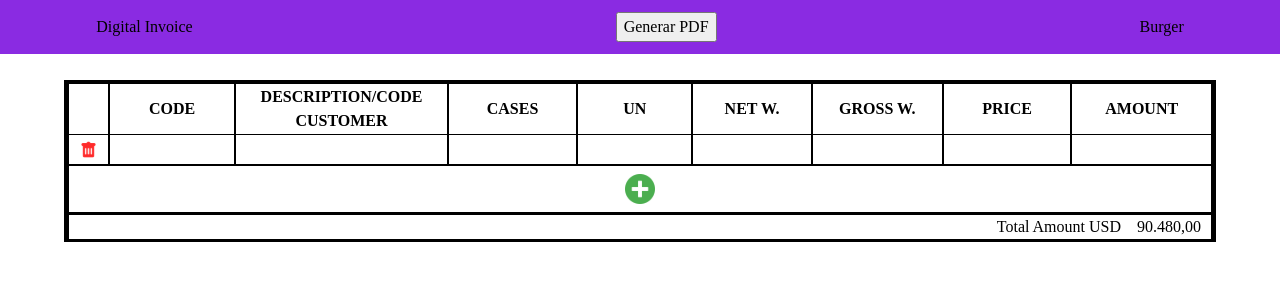
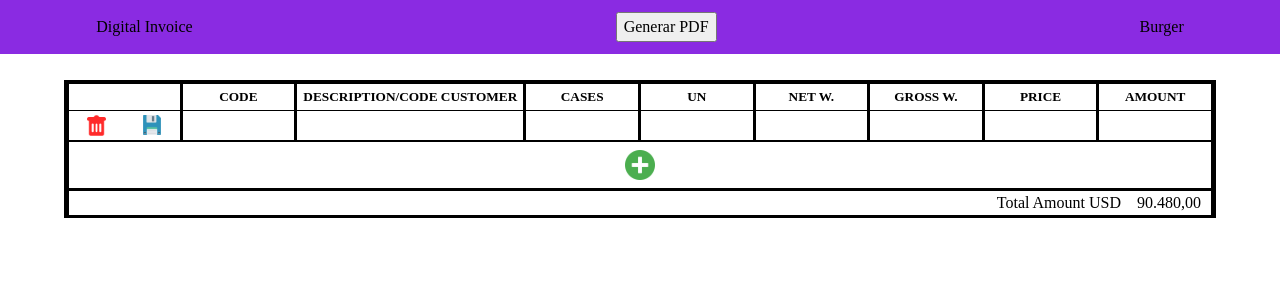
Before and after one commit to PDFgenerator/PDFgenerator.github.io, a React (Create React App) app: page / in a window 1280 px wide. Shown: the top 300 px of the page. Built offline with nearby package versions, Linux system fonts and the light colour scheme; a web font is replaced by a local one.

Commit message:
rework table html and styles

```diff
--- a/src/App/Inovoice/RowCard/rowCard.jsx
+++ b/src/App/Inovoice/RowCard/rowCard.jsx
@@ -5,23 +5,23 @@ import disquete from "../../../Assets/disquete.svg";
 export function RowCard() {
 
     const save = () => {
-
+        console.log("eeepa")
     }
 
     return (
-        <tr className={css.RowStyles}>
-            <td className={css.FirstInput}>
+        <form action="" className={css.RowStyles}>
+            <div className={css.FirstInput}>
                 <button><img className={css.Bucket} src={bucket} alt="bucket" /></button>
-                {/* <button onClick={ () =>  } ><img src={disquete} alt="disquete" /></button> */}
-            </td>
-            <td><input type="number" step="1"/></td>
-            <td><input className={css.InputText} type="text" /></td>
-            <td><input type="number" step="1"/></td>
-            <td><input type="number" step="1"/></td>
-            <td><input type="number" step="0.001"/></td>
-            <td><input type="number" step="0.001"/></td>
-            <td><input type="number" step="0.01"/></td>
-            <td><input type="number" step="0.01"/></td>
-        </tr>
+                <button onClick={ () => save() } ><img src={disquete} alt="disquete" /></button>
+            </div>
+            <input className={css.code} type="number" step="1"/>
+            <input className={css.description} type="text" />
+            <input className={css.cases} type="number" step="1"/>
+            <input className={css.un} type="number" step="1"/>
+            <input className={css.net} type="number" step="0.001"/>
+            <input className={css.gross} type="number" step="0.001"/>
+            <input className={css.price} type="number" step="0.01"/>
+            <input className={css.amount} type="number" step="0.01"/>
+        </form>
     )
 }
--- a/src/App/Inovoice/RowCard/rowCard.module.css
+++ b/src/App/Inovoice/RowCard/rowCard.module.css
@@ -1,37 +1,50 @@
 input {
     width: 100%;
     border-style: none;
+    border-left: 1px solid black;
+    border-right: 2px solid black;
+
     text-align: right;
-}
 
-.InputText {
-    text-align: left !important;
+    padding: 0;
 }
 
 .RowStyles {
+    display: flex;
+
+}
+.FirstInput {
+    width:10%;
+    border-right: 2px solid black;
     border-left: 2px solid black;
-}
-
-.RowStyles td {
-    border-right: 2px solid black;
-}
-
-.FirstInput {
 
     display: flex;
-    flex-direction: row;
-
-    padding: 5px;
-    margin-right: -1px;
+    padding: 4px 0;
 }
+.code { width: 10%; }
+.description { width: 20%; text-align: left !important;}
+.cases { width: 10%; }
+.un { width: 10%; }
+.net { width: 10%; }
+.gross { width: 10%; }
+.price { width: 10%; }
+.amount { width: 10%; }
 
 .FirstInput button {
     border: none;
     background: none;
+    width: 50%;
+    margin: 0!important;
+
+    padding: 0;
+
+    display: flex;
+    align-items: center;
+    justify-content: center;
 }
 
 .FirstInput button img {
-    width: 30px;
+    width: 34%;
     transition: all 0.1s linear;
 }
 
@@ -40,5 +53,5 @@ input {
 }
 
 .Bucket {
-    width: 35px !important;
+    width: 35% !important;
 }
--- a/src/App/Inovoice/table.jsx
+++ b/src/App/Inovoice/table.jsx
@@ -4,26 +4,27 @@ import plus from "../../Assets/plus.svg";
 
 function Table() {
     return (
-      <table className={css.ContainerTable}>
-          <div>
-            <thead>
-                <th className={css.FirstTitle}></th>
-                <th>CODE</th>
-                <th>DESCRIPTION/CODE CUSTOMER</th>
-                <th>CASES</th>
-                <th>UN</th>
-                <th>NET W.</th>
-                <th>GROSS W.</th>
-                <th>PRICE</th>
-                <th>AMOUNT</th>
-            </thead>
-            <tbody>
-                <RowCard />
-            </tbody>
-            <button className={css.ButtonPlus}><img src={plus} alt="plus" /></button>
-          </div>
+      <div className={css.ContainerTable}>
+          <section>
+            <header>
+                <h5 className={css.FirstTitle}></h5>
+                <h5 className={css.code} >CODE</h5>
+                <h5 className={css.description}>DESCRIPTION/CODE CUSTOMER</h5>
+                <h5 className={css.cases}>CASES</h5>
+                <h5 className={css.un}>UN</h5>
+                <h5 className={css.net}>NET W.</h5>
+                <h5 className={css.gross}>GROSS W.</h5>
+                <h5 className={css.price}>PRICE</h5>
+                <h5 className={css.amount}>AMOUNT</h5>
+            </header>
+
+
+            <RowCard />
+          </section>
+
+          <button className={css.ButtonPlus}><img src={plus} alt="plus" /></button>
           <footer>Total Amount USD&nbsp;&nbsp;&nbsp;&nbsp;90.480,00</footer>
-      </table>
+      </div>
     );
   }
 
--- a/src/App/Inovoice/table.module.css
+++ b/src/App/Inovoice/table.module.css
@@ -2,20 +2,53 @@
 .ContainerTable {
     margin-top: 2%;
 
-    border-collapse: collapse;
     border: 3px solid black;
 
     width: 90%;
 }
+/*
+table {
+    border-collapse: collapse;
+} */
 
 .FirstTitle {
     border-left: 2px solid black !important;
+    width: 10%!important;
 }
 
-.ContainerTable div thead th {
+.code { width: 10%!important; }
+.description { width: 20%!important; }
+.cases { width: 10%!important; }
+.un { width: 10%!important; }
+.net { width: 10%!important; }
+.gross { width: 10%!important; }
+.price { width: 10%!important; }
+.amount { width: 10%!important; }
+
+.ContainerTable section {
+    width: 100%;
+}
+
+.ContainerTable section header {
+    display: flex;
+
+    width: 100%;
+}
+
+.ContainerTable section header h5 {
     border: 1px solid black;
     border-right: 2px solid black;
     font-weight: 600;
+    /* white-space: nowrap; */
+
+    margin: 0;
+    padding: 3px;
+
+    width: 100%;
+
+    display: flex;
+    align-items: center;
+    justify-content: center;
 }
 
 .ContainerTable footer {
```
Also changed, not shown: src/Assets/borrar.svg, src/Assets/disquete.svg.
